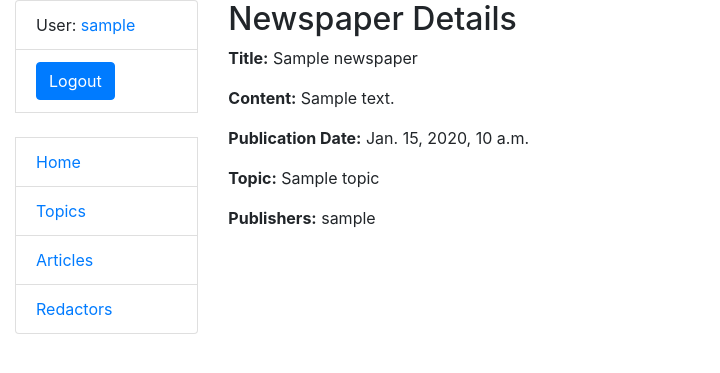
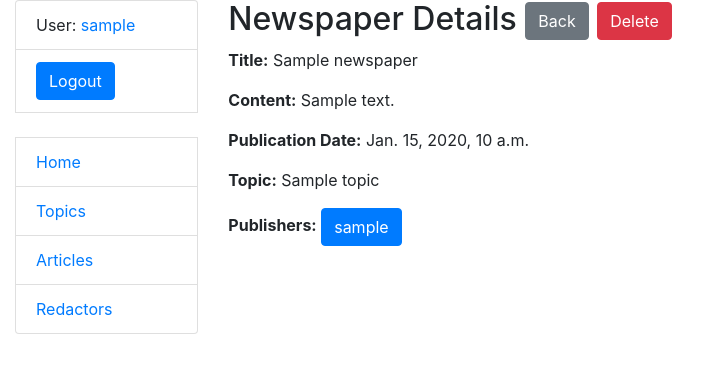
Before and after one commit to IjdmLoverI/newspaper-agency, a Django app: page /newspapers/1/ in a window 1280 px wide. Shown: the top 373 px of the page, without its empty margins (0-720 px from the left). Run offline with Django 5.2, Linux system fonts and the light colour scheme; a user stored in the database is signed in; tables that the repository leaves empty hold one stand-in row (values such as "Sample post").

Commit message:
add newspaper_confirm_delete.html and NewspaperDeleteView for it

```diff
--- a/agency/urls.py
+++ b/agency/urls.py
@@ -8,7 +8,8 @@ from agency.views import (
     RedactorCreateView,
     RedactorDetailView,
     NewspaperDetailView,
-    NewspaperCreateView
+    NewspaperCreateView,
+    NewspaperDeleteView
 )
 
 urlpatterns = [
@@ -20,6 +21,7 @@ urlpatterns = [
     path("newspapers/create/", NewspaperCreateView.as_view(), name="newspaper-create"),
     path("redactors/<int:pk>/", RedactorDetailView.as_view(), name="redactor-detail"),
     path("newspapers/<int:pk>/", NewspaperDetailView.as_view(), name="newspaper-detail"),
+    path("newspapers/<int:pk>/delete/", NewspaperDeleteView.as_view(), name="newspaper-delete")
 ]
 
 app_name = "agency"
--- a/agency/views.py
+++ b/agency/views.py
@@ -58,3 +58,9 @@ class NewspaperCreateView(LoginRequiredMixin, generic.CreateView):
     model = Newspaper
     form_class = NewspaperCreateForm
     success_url = reverse_lazy("agency:newspaper-list")
+
+
+class NewspaperDeleteView(LoginRequiredMixin, generic.DeleteView):
+    model = Newspaper
+    success_url = reverse_lazy("agency:newspaper-list")
+    template_name = "agency/newspaper_confirm_delete.html"
--- a/templates/agency/newspaper_detail.html
+++ b/templates/agency/newspaper_detail.html
@@ -1,14 +1,19 @@
 {% extends "base.html" %}
 
 {% block content %}
-  <h2>Newspaper Details</h2>
+  <h2>Newspaper Details
+    <a class="btn btn-secondary" href="{% url 'agency:newspaper-list' %}">
+      Back
+    </a>
+    <a class="btn btn-danger" href="{% url 'agency:newspaper-delete' pk=newspaper.id %}">Delete</a>
+  </h2>
   <p><strong>Title:</strong> {{ newspaper.title }}</p>
   <p><strong>Content:</strong> {{ newspaper.content }}</p>
   <p><strong>Publication Date:</strong> {{ newspaper.pub_date }}</p>
   <p><strong>Topic:</strong> {{ newspaper.topic.name }}</p>
   <p><strong>Publishers:</strong>
     {% for redactor in newspaper.publishers.all %}
-      {{ redactor.username }}
+      <a class="btn btn-primary" href="{% url 'agency:redactor-detail' pk=redactor.id %}">{{ redactor.username }}</a>
       {% if not forloop.last %}, {% endif %}
     {% endfor %}
   </p>
--- a/templates/agency/newspaper_list.html
+++ b/templates/agency/newspaper_list.html
@@ -10,7 +10,8 @@
           <h2>{{ newspaper.title }}</h2>
           <p>Published on: {{ newspaper.pub_date }}</p>
           <p><strong>Topic:</strong> {{ newspaper.topic.name }}</p>
-          <p>Content: {{ newspaper.content|truncatechars:50 }}</p>
+          <a href="{% url 'agency:newspaper-detail' pk=newspaper.id %}">Article: </a>
+          <p>{{ newspaper.content|truncatechars:50 }}</p>
           <p><strong>Publishers:</strong></p>
           <ul>
             {% for publisher in newspaper.publishers.all %}
```
Also changed, not shown: templates/agency/newspaper_confirm_delete.html (added, +11 -0 lines).
